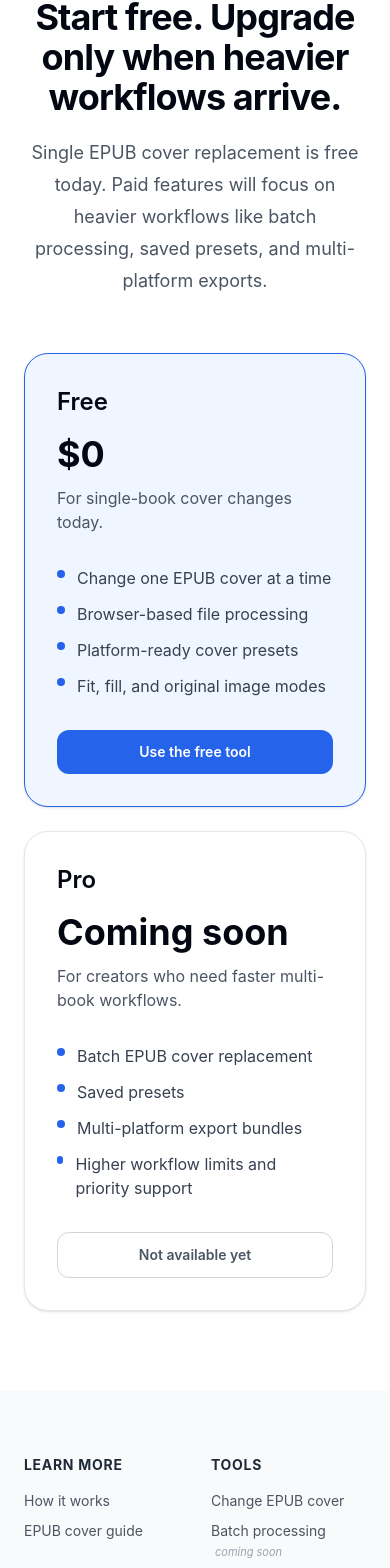
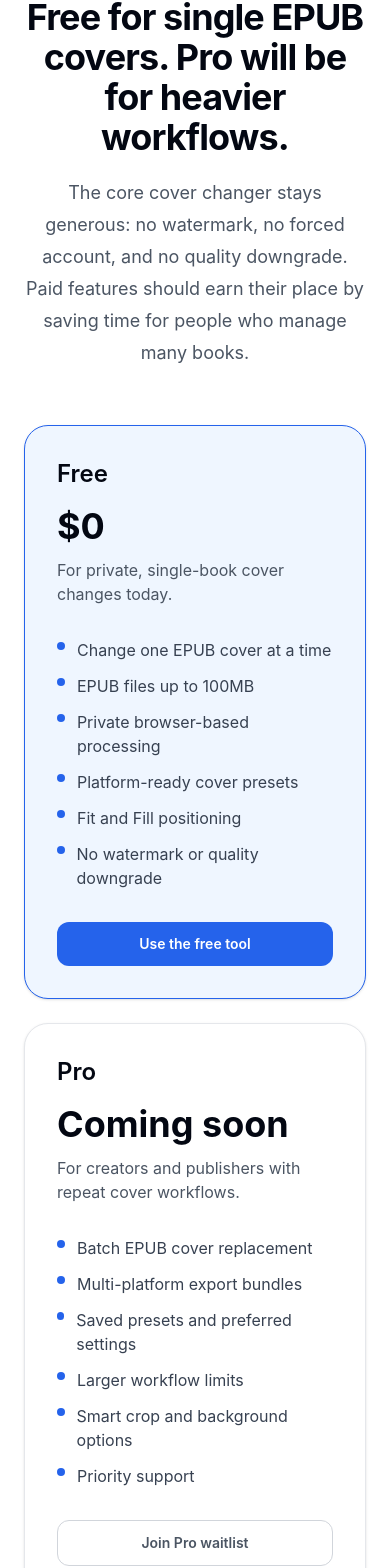
Before and after one commit to qin-lvy/epubcoverchanger, a Next.js app: page /pricing in a window 390 px wide. Shown: the part 184-1752 px from the top of the page. Built offline with nearby package versions, Linux system fonts and the light colour scheme; no server answers.

Commit message:
Clarify pricing and account positioning

```diff
--- a/src/app/login/page.tsx
+++ b/src/app/login/page.tsx
@@ -4,7 +4,7 @@ import Link from "next/link";
 export const metadata: Metadata = {
   title: "Login Coming Soon | Epub Cover Changer",
   description:
-    "Accounts are not required for the current free EPUB cover changer. Login is planned for future Pro workflows.",
+    "Accounts are not required for the current free EPUB cover changer. Future accounts will support saved presets, Pro access, and repeat workflows.",
   robots: { index: false, follow: true },
 };
 
@@ -15,18 +15,27 @@ export default function LoginPage() {
         Accounts coming later
       </p>
       <h1 className="mt-4 text-4xl font-bold tracking-tight text-gray-950">
-        You do not need an account to change an EPUB cover today.
+        No account needed today. Accounts should earn their place.
       </h1>
       <p className="mt-5 text-lg leading-8 text-gray-600">
-        Login and signup will be added when Pro workflows need accounts. For now,
-        the free tool is intentionally open and fast.
+        The free cover changer is intentionally open and fast. When accounts
+        launch, they should help you save presets, join Pro early access, and
+        manage repeat EPUB cover workflows.
       </p>
-      <Link
-        href="/"
-        className="mt-8 inline-flex rounded-xl bg-primary px-6 py-3 text-sm font-semibold text-white hover:bg-blue-700"
-      >
-        Go to the cover changer
-      </Link>
+      <div className="mt-8 flex flex-col items-center justify-center gap-3 sm:flex-row">
+        <Link
+          href="/"
+          className="inline-flex rounded-xl bg-primary px-6 py-3 text-sm font-semibold text-white hover:bg-blue-700"
+        >
+          Use the free tool
+        </Link>
+        <Link
+          href="/#feedback"
+          className="inline-flex rounded-xl border border-gray-300 px-6 py-3 text-sm font-semibold text-gray-700 hover:bg-gray-50"
+        >
+          Request Pro access
+        </Link>
+      </div>
     </section>
   );
 }
--- a/src/app/pricing/page.tsx
+++ b/src/app/pricing/page.tsx
@@ -4,7 +4,7 @@ import Link from "next/link";
 export const metadata: Metadata = {
   title: "Pricing | Epub Cover Changer",
   description:
-    "Single EPUB cover changes are free. Future Pro features will focus on batch workflows, saved presets, and multi-platform exports.",
+    "Single EPUB cover changes are free up to 100MB. Future Pro features will focus on batch workflows, saved presets, and multi-platform exports.",
   alternates: { canonical: "https://epubcoverchanger.com/pricing" },
 };
 
@@ -12,12 +12,14 @@ const plans = [
   {
     name: "Free",
     price: "$0",
-    note: "For single-book cover changes today.",
+    note: "For private, single-book cover changes today.",
     features: [
       "Change one EPUB cover at a time",
-      "Browser-based file processing",
+      "EPUB files up to 100MB",
+      "Private browser-based processing",
       "Platform-ready cover presets",
-      "Fit, fill, and original image modes",
+      "Fit and Fill positioning",
+      "No watermark or quality downgrade",
     ],
     cta: "Use the free tool",
     href: "/",
@@ -26,15 +28,17 @@ const plans = [
   {
     name: "Pro",
     price: "Coming soon",
-    note: "For creators who need faster multi-book workflows.",
+    note: "For creators and publishers with repeat cover workflows.",
     features: [
       "Batch EPUB cover replacement",
-      "Saved presets",
       "Multi-platform export bundles",
-      "Higher workflow limits and priority support",
+      "Saved presets and preferred settings",
+      "Larger workflow limits",
+      "Smart crop and background options",
+      "Priority support",
     ],
-    cta: "Not available yet",
-    href: "/",
+    cta: "Join Pro waitlist",
+    href: "/#feedback",
     highlighted: false,
   },
 ];
@@ -47,10 +51,12 @@ export default function PricingPage() {
           Pricing
         </p>
         <h1 className="mt-4 text-4xl font-bold tracking-tight text-gray-950 md:text-5xl">
-          Start free. Upgrade only when heavier workflows arrive.
+          Free for single EPUB covers. Pro will be for heavier workflows.
         </h1>
         <p className="mt-5 text-lg leading-8 text-gray-600">
-          Single EPUB cover replacement is free today. Paid features will focus on heavier workflows like batch processing, saved presets, and multi-platform exports.
+          The core cover changer stays generous: no watermark, no forced account,
+          and no quality downgrade. Paid features should earn their place by
+          saving time for people who manage many books.
         </p>
       </div>
 
@@ -88,6 +94,17 @@ export default function PricingPage() {
           </div>
         ))}
       </div>
+
+      <div className="mt-10 rounded-3xl border border-gray-200 bg-white p-8 shadow-sm">
+        <h2 className="text-2xl font-semibold text-gray-950">
+          Why no forced login today?
+        </h2>
+        <p className="mt-4 leading-7 text-gray-600">
+          For the current free tool, an account would mostly add friction. Login
+          will make sense when it gives you something useful: saved presets,
+          Pro early access, optional history, and faster repeat workflows.
+        </p>
+      </div>
     </section>
   );
 }
--- a/src/lib/faq-data.ts
+++ b/src/lib/faq-data.ts
@@ -22,7 +22,17 @@ export const faqItems = [
   {
     question: "Is it really free?",
     answer:
-      "Yes. Epub Cover Changer is currently free for single EPUB cover changes. Future Pro features may include batch processing, saved presets, multi-platform exports, and higher workflow limits.",
+      "Yes. Epub Cover Changer is currently free for single EPUB cover changes. You can process one EPUB at a time, up to 100MB, with no watermark and no required account. Future Pro features will focus on batch processing, saved presets, multi-platform exports, and higher workflow limits.",
+  },
+  {
+    question: "Do I need an account?",
+    answer:
+      "No account is required for the current free tool. Login will only make sense when it gives you real value, such as saved presets, Pro early access, optional history, and faster repeat workflows.",
+  },
+  {
+    question: "What will Pro include?",
+    answer:
+      "Pro will not sell basic quality, normal downloads, or watermark removal. Those are part of the free core experience. Pro is planned for efficiency features such as batch EPUB cover replacement, multi-platform export bundles, saved presets, larger workflow limits, smart crop/background options, and priority support.",
   },
 ];
 
```
